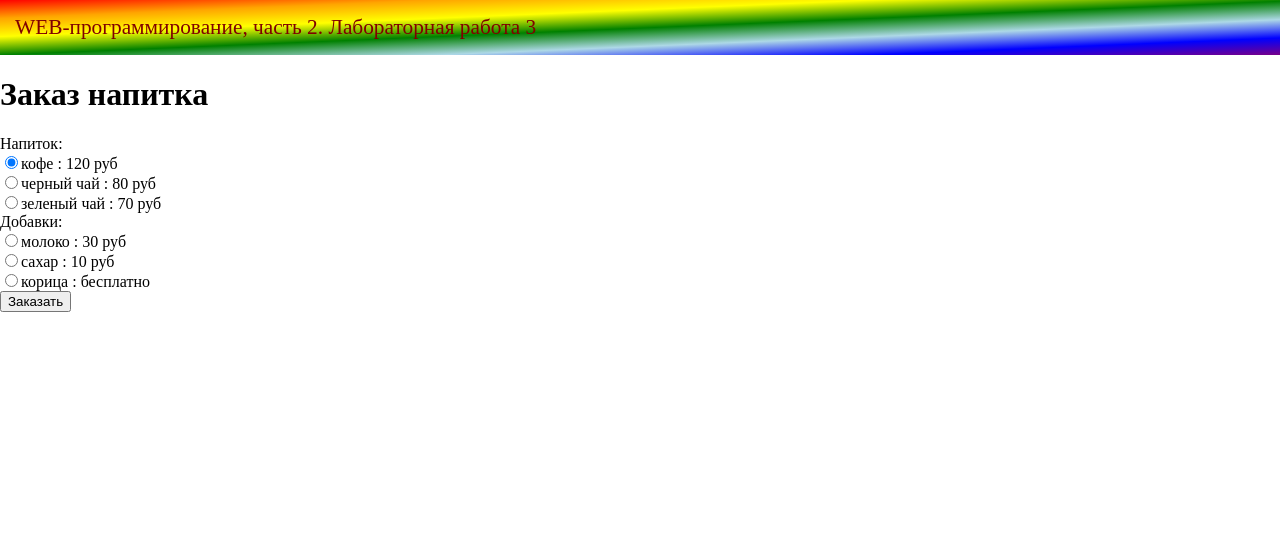
After one commit to kzhavvv/web-programming-labs-2, a Flask app: page /lab3/order in a window 1280 px wide. The commit adds this page. Shown: the top 552 px of the page. Run offline with Flask 3, Linux system fonts and the light colour scheme.

Commit message:
Заказ напитка

```diff
--- a/lab3.py
+++ b/lab3.py
@@ -1,9 +1,11 @@
 from flask import Blueprint, redirect, url_for,render_template, request
 lab3 = Blueprint('lab3',__name__)
+
 
 @lab3.route('/lab3/')
 def lab():
     return render_template('lab3.html')
+
 
 @lab3.route('/lab3/form1')
 def form1():
@@ -17,3 +19,33 @@ def form1():
         errorss['age'] = 'Заполните поле!'
     sex = request.args.get('sex')
     return render_template('form1.html', user=user, age=age, sex=sex, errors=errors, errorss=errorss)
+
+
+@lab3.route('/lab3/order')
+def order():
+    return render_template('order.html')
+
+
+@lab3.route('/lab3/pay')
+def pay():
+    price = 0
+    drink = request.args.get('drink')
+    if drink == 'cofee':
+        price = 120
+    elif drink == 'black-tea':
+        price = 80
+    else:
+        price = 70
+
+    if request.args.get('milk') == 'on':
+        price += 30
+    if request.args.get('sugar') == 'on':
+        price += 10
+    if request.args.get('cinnamon') == 'on':
+        price += 0
+    return render_template('pay.html', price=price)
+
+
+@lab3.route('/lab3/success')
+def success():
+    return render_template('success.html')
--- a/templates/lab3.html
+++ b/templates/lab3.html
@@ -10,5 +10,8 @@
     <li>
         <a href="/lab3/form1">Форма</a>
     </li>
+    <li>
+        <a href="/lab3/order">Заказ напитка</a>
+    </li>
 </ol>
 {% endblock %}
--- /dev/null
+++ b/templates/order.html
@@ -0,0 +1,38 @@
+{% extends "base.html" %}
+
+{% block lab %}Лабораторная работа 3{% endblock %}
+
+{% block main %}
+    <h1>Заказ напитка</h1>
+    <form action="/lab3/pay">
+        <div>Напиток:</div>
+        <label>
+            <input type="radio" value="cofee" name="drink" checked>кофе : 120 руб
+        </label>
+
+        <br><label>
+            <input type="radio" value="black-tea" name="drink">черный чай : 80 руб
+        </label>
+
+        <br><label>
+            <input type="radio" value="green-tea" name="drink">зеленый чай : 70 руб
+        </label>
+
+        <div>Добавки:</div>
+        <label>
+            <input type="radio"  name="milk">молоко : 30 руб
+        </label>
+
+        <br><label>
+            <input type="radio"  name="sugar">сахар : 10 руб
+        </label>
+
+        <br><label>
+            <input type="radio"  name="cinnamon">корица : бесплатно
+        </label>
+
+        <div>
+            <button type="submit">Заказать</button>
+        </div>
+    </form>
+{% endblock %}
```
Also changed, not shown: templates/pay.html (added, +34 -0 lines), templates/success.html (added, +12 -0 lines).
